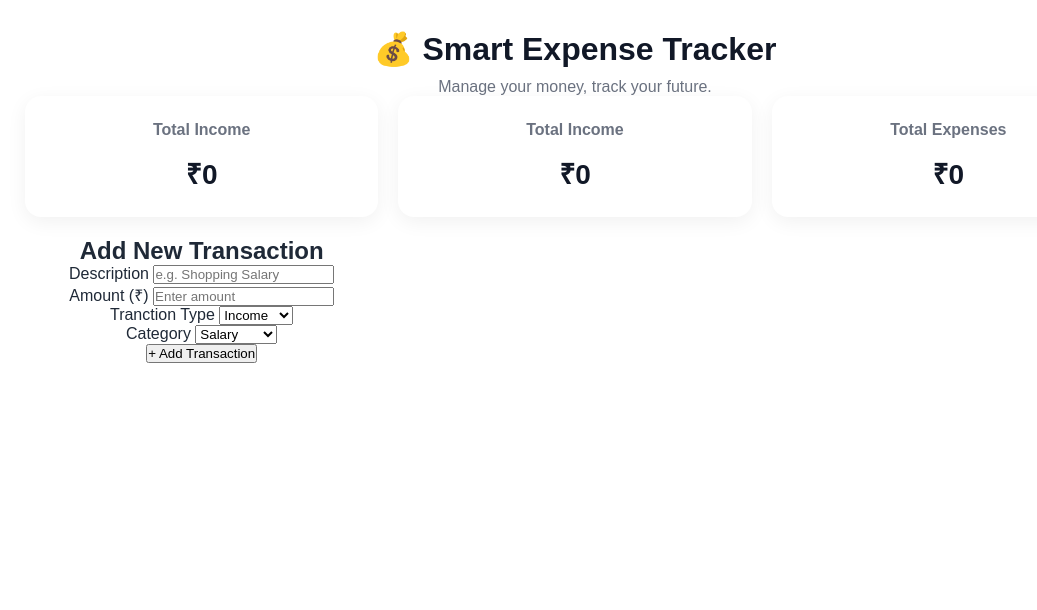
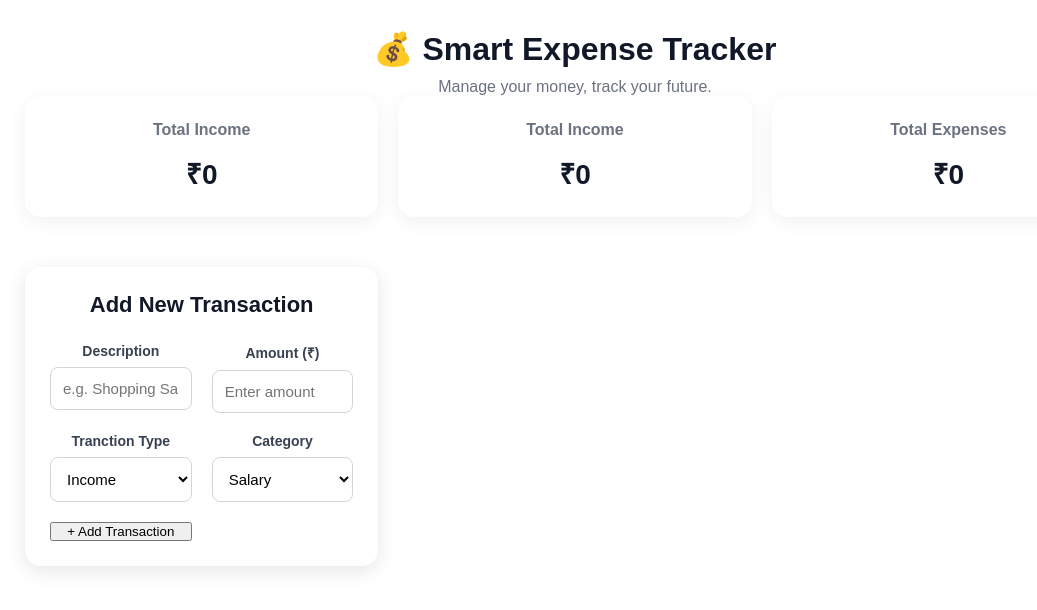
Before and after one commit to yamunakumari890/Smart-Expense-Tracker, a plain HTML site: page index.html in a window 1280 px wide. Shown: the whole page, without its empty margins (65-1102 px from the left). Drawn offline with Linux system fonts and the light colour scheme.

Commit message:
Add Description And Amount Fields

```diff
--- a/style.css
+++ b/style.css
@@ -64,3 +64,47 @@ body {
     font-weight: bold;
     color: #111827;
 }
+
+.transaction-section{
+  background: white;
+  padding: 25px;
+  margin-top: 30px;
+  border-radius: 16px;
+  box-shadow: 0 5px 20px rgba(0,0,0,0.1);
+}
+
+.transaction-section h2 {
+  font-size: 22px;
+  color: #111827;
+  margin-bottom: 25px;
+}
+
+#transactionForm {
+  display: grid;
+  grid-template-columns: repeat(2,1fr);
+  gap: 20px;
+}
+
+.form-group{
+display: flex;
+flex-direction: column;
+gap: 8px;
+}
+
+.form-group label {
+  font-size: 14px;
+  font-weight: bold;
+  color: #374151;
+}
+
+.form-group input,
+.form-group select {
+  width: 100%;
+  padding: 12px;
+  border: 1px solid #d1d5db;
+  border-radius: 8px;
+  font-size: 15px;
+  background: white;
+  outline: none;
+  transition: border-color 0.3s ease;;
+}
```
